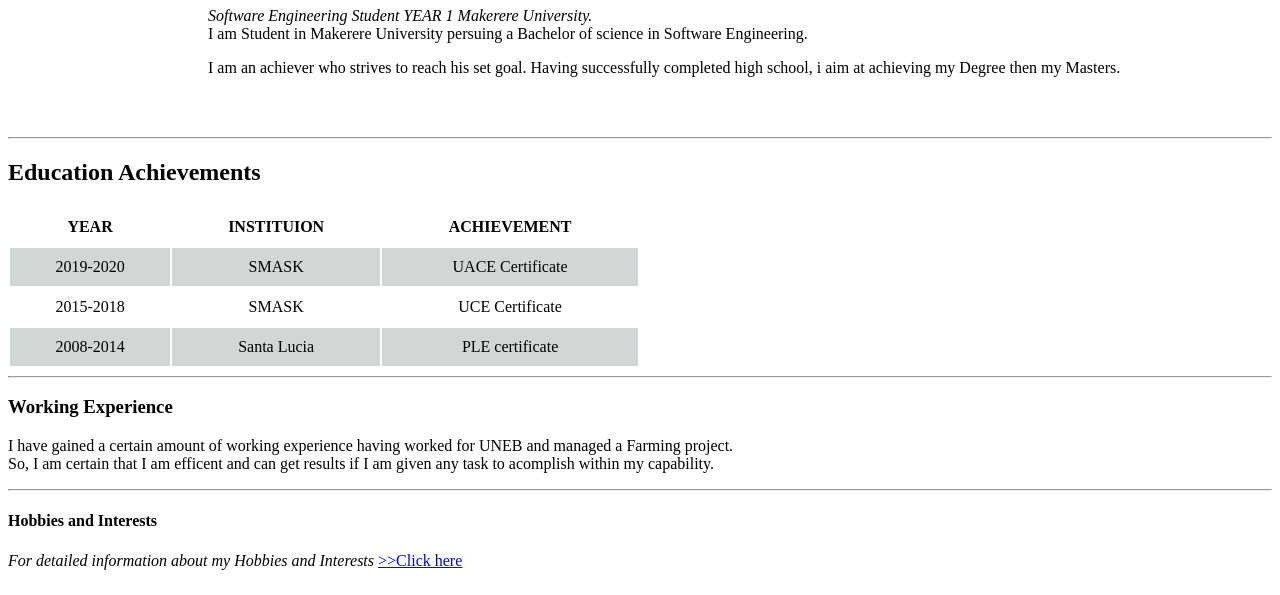
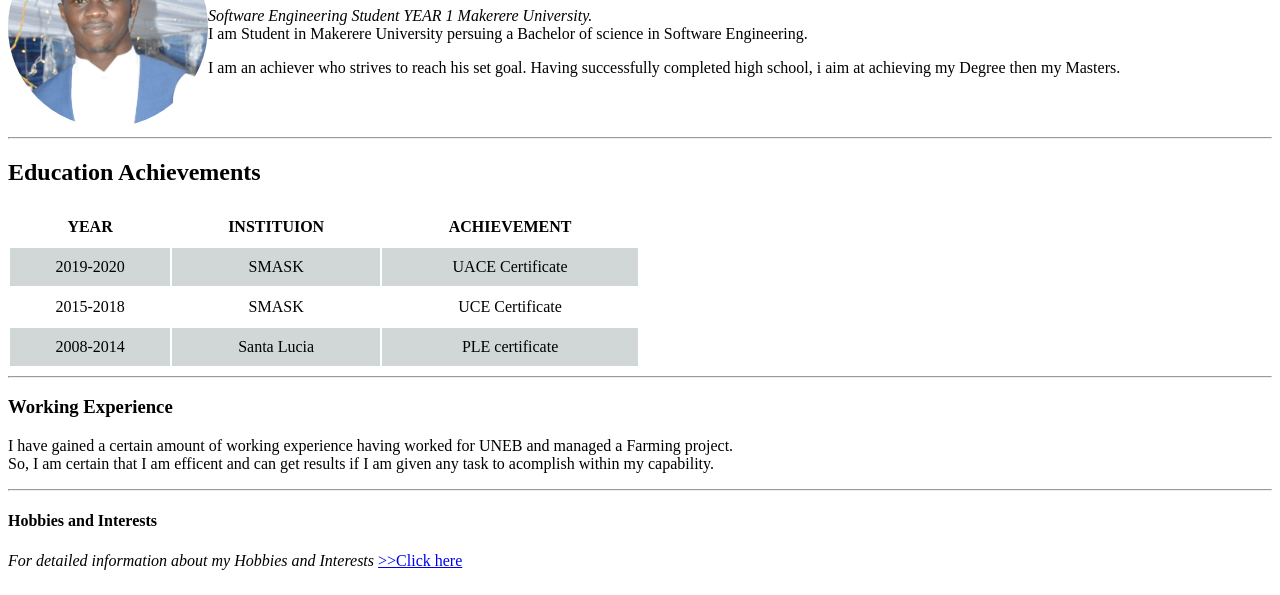
Before and after one commit to ArubeJoshua/Personalwebsite, a plain HTML site: page index.html in a window 1280 px wide. Shown: the part 205-800 px from the top of the page. Drawn offline with Linux system fonts and the light colour scheme; the site is published under a folder, as on GitHub Pages, so addresses that start at the root find nothing.

Commit message:
Update index.html

```diff
--- a/index.html
+++ b/index.html
@@ -36,7 +36,7 @@
   <hr>
   <header><strong>Home</strong></header>
   <br>
-  <img src="/images/Home%20Image.jpg" alt="A photo of Arube Joshua">
+  <img src="images/Home%20Image.jpg" alt="A photo of Arube Joshua">
 <h1>Arube Joshua</h1>
 <p><em>Software Engineering Student YEAR 1 Makerere University.</em><br>I am Student in Makerere University persuing a Bachelor of science in Software Engineering.</p>
 <p>I am an achiever who strives to reach his set goal. Having successfully completed high school, i aim at achieving my Degree then my Masters. </p>
```
